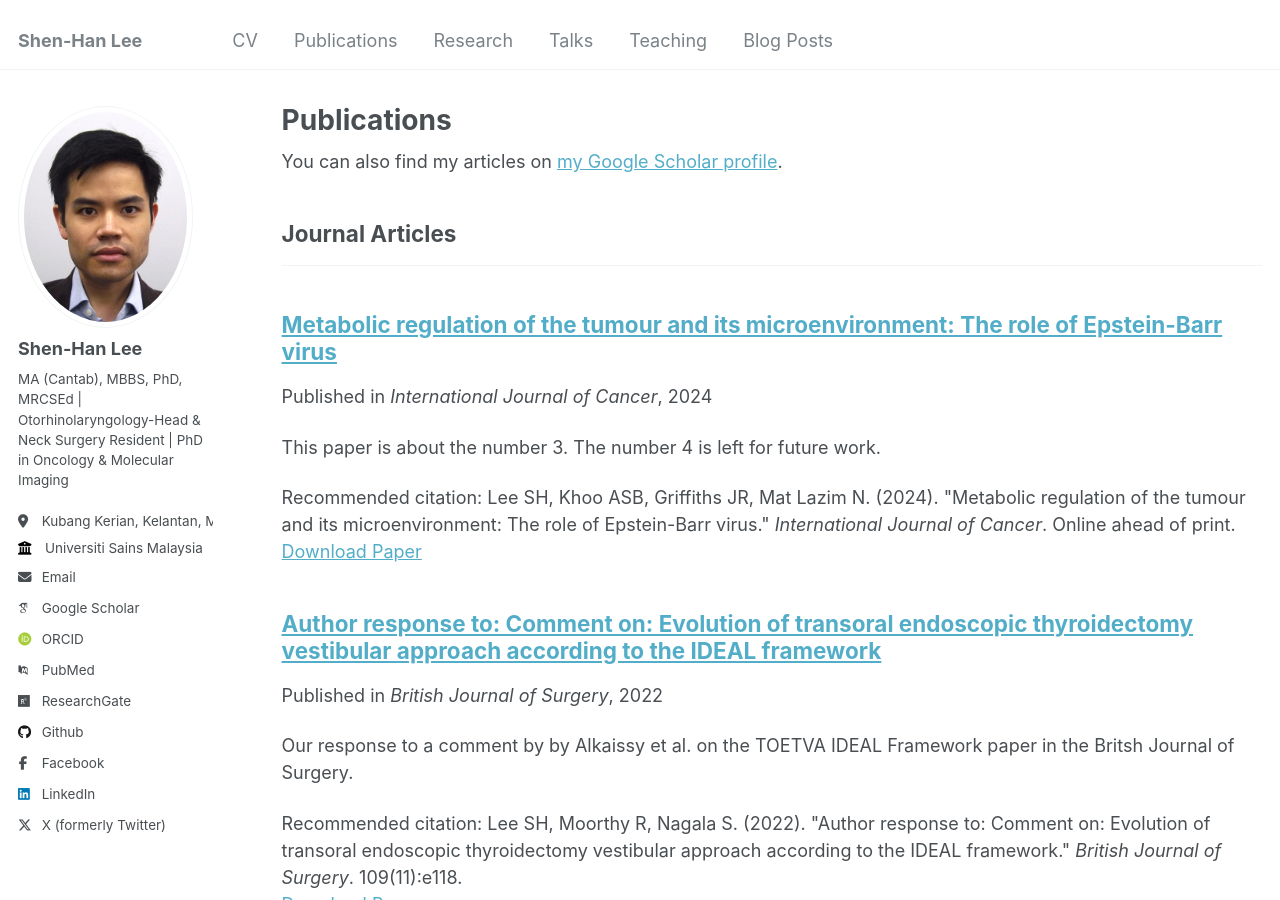
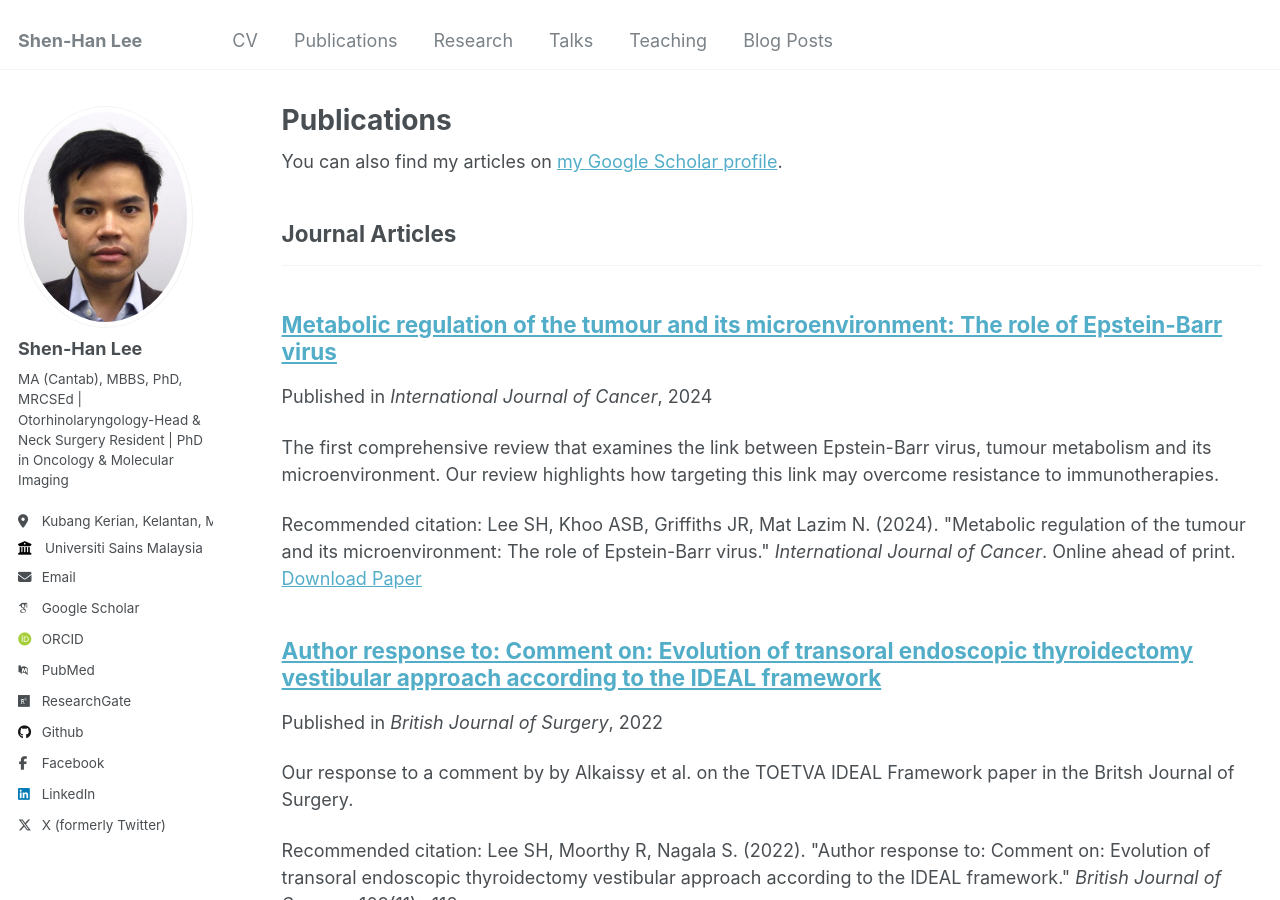
Before and after one commit to shenhanlee/shenhanlee.github.io, a Jekyll site: the page built from _pages/publications.html, in a window 1280 px wide and 900 px high. Built offline with Jekyll 4.4.1, drawn with Linux system fonts in a browser that asks for light colours; some web fonts are replaced.

Commit message:
Merge remote-tracking branch 'origin/master'

```diff
--- a/_publications/2024-09-18-metabolic-regulation-tumour-microenvironment-epstein-barr-virus.md
+++ b/_publications/2024-09-18-metabolic-regulation-tumour-microenvironment-epstein-barr-virus.md
@@ -3,7 +3,7 @@ title: "Metabolic regulation of the tumour and its microenvironment: The role of
 collection: publications
 category: manuscripts
 permalink: /publication/2024-09-18-metabolic-regulation-tumour-microenvironment-epstein-barr-virus
-excerpt: 'This paper is about the number 3. The number 4 is left for future work.'
+excerpt: 'The first comprehensive review that examines the link between Epstein-Barr virus, tumour metabolism and its microenvironment. Our review highlights how targeting this link may overcome resistance to immunotherapies.'
 date: 2024-09-19
 venue: 'International Journal of Cancer'
 paperurl: 'https://onlinelibrary.wiley.com/share/author/AMPVFEZEHYKIHVD8JS4C?target=10.1002/ijc.35192'
```
